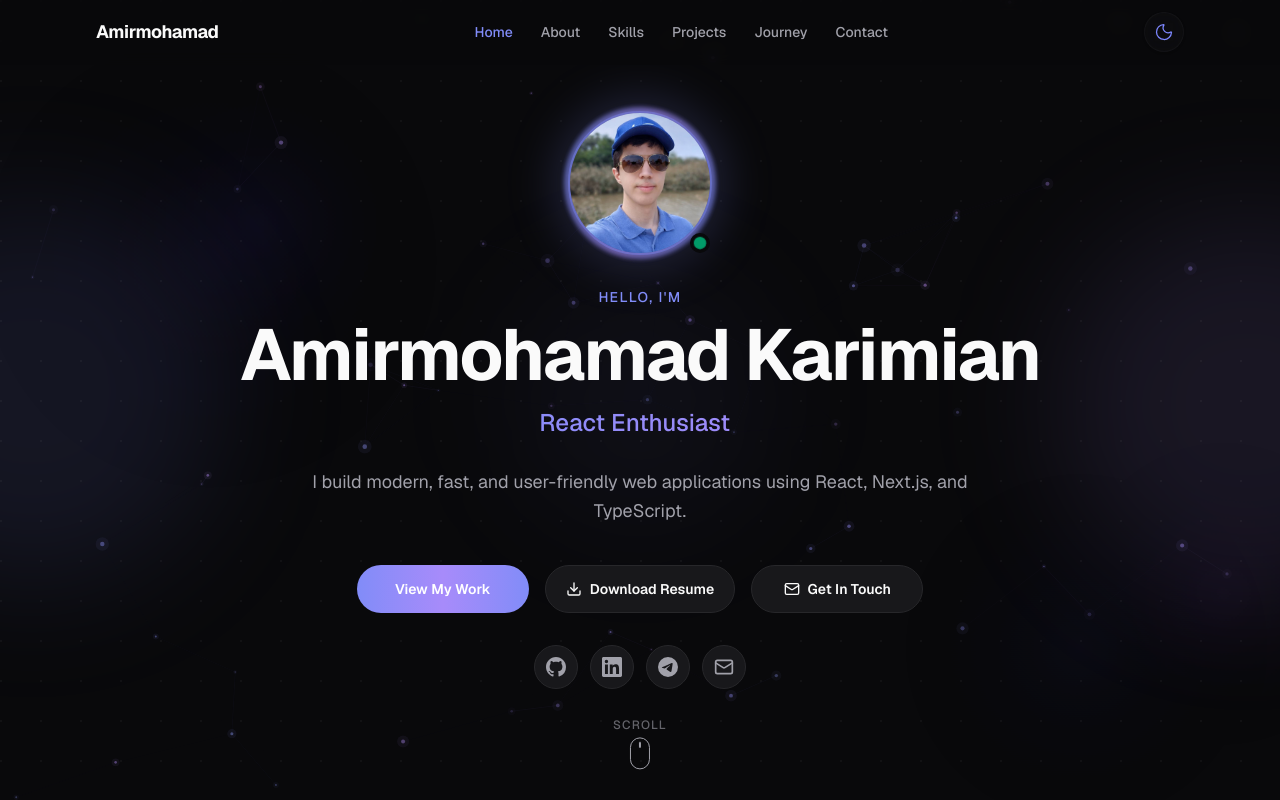
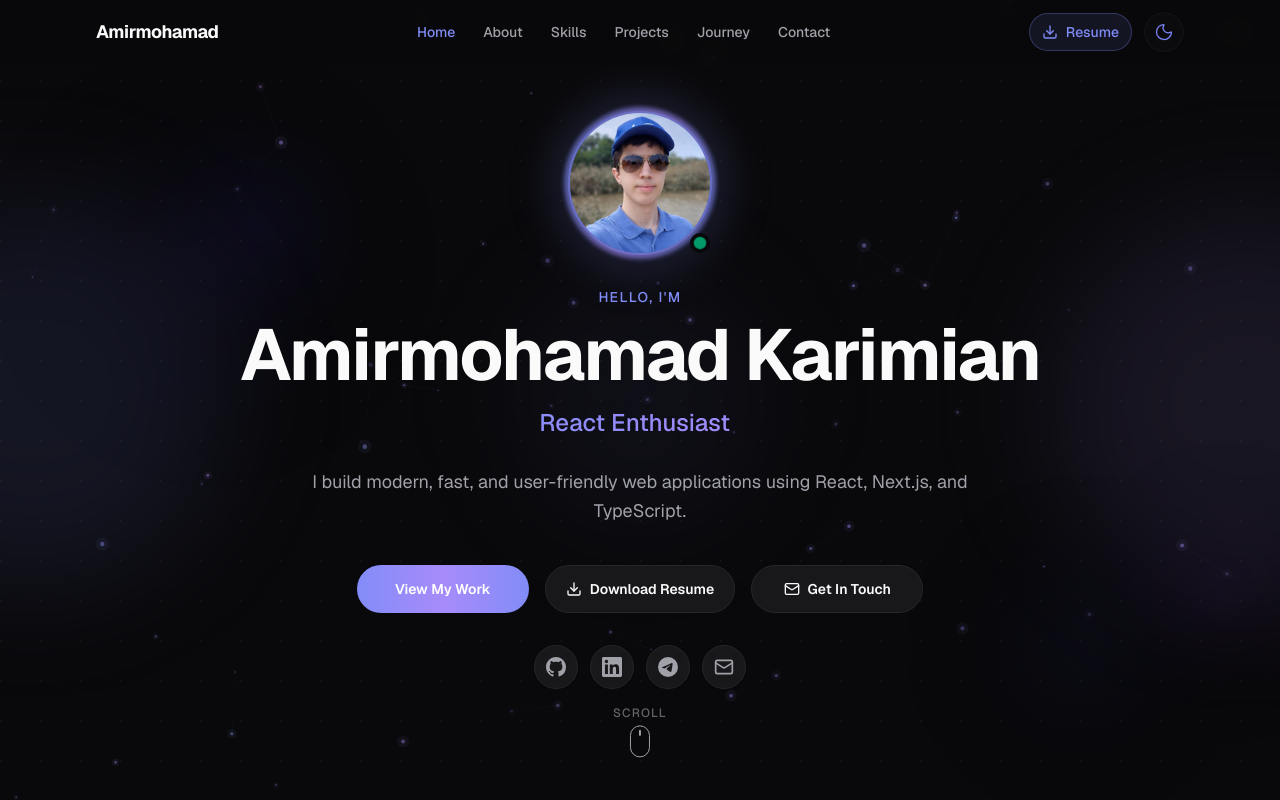
Before and after one commit to amirmohamadkarimian/portfolio, a Next.js app: page / in a window 1280 px wide. Shown: the top 800 px of the page. Built offline with nearby package versions, Linux system fonts and the light colour scheme.

Commit message:
moving cv

```diff
--- a/src/components/Hero.tsx
+++ b/src/components/Hero.tsx
@@ -153,7 +153,7 @@ export function Hero() {
           href="#about"
           onClick={(e) => scrollToSection(e, "#about")}
           aria-label="Scroll to about section"
-          className="animate-bounce-subtle absolute bottom-3 left-1/2 flex flex-col items-center gap-1 text-muted transition-colors duration-150 hover:text-accent"
+          className="animate-bounce-subtle absolute bottom-6 left-1/2 flex flex-col items-center gap-1 text-muted transition-colors duration-150 hover:text-accent"
         >
           <span className="text-xs font-medium uppercase tracking-widest opacity-60">
             scroll
--- a/src/components/Navbar.tsx
+++ b/src/components/Navbar.tsx
@@ -1,5 +1,6 @@
 "use client";
 
+import { Download } from "lucide-react";
 import { useEffect, useState } from "react";
 import { navLinks, siteConfig } from "@/lib/data";
 import { scrollToSection } from "@/lib/scrollTo";
@@ -186,7 +187,15 @@ export function Navbar() {
         </ul>
 
         {/* ── Right side ───────────────────────────────────────────── */}
-        <div className="flex items-center gap-3">
+        <div className="flex items-center gap-2 sm:gap-3">
+          <a
+            href={siteConfig.resume}
+            download
+            className="hidden items-center gap-2 rounded-full border border-accent/30 bg-accent/10 px-3 py-2 text-sm font-medium text-accent transition-colors duration-150 hover:bg-accent/20 sm:inline-flex"
+          >
+            <Download className="h-4 w-4" />
+            <span className="hidden md:inline">Resume</span>
+          </a>
           <ThemeToggle />
           <button
             type="button"
@@ -247,6 +256,16 @@ export function Navbar() {
               />
             ))}
           </ul>
+
+          <a
+            href={siteConfig.resume}
+            download
+            onClick={closeMobile}
+            className="mt-4 inline-flex items-center justify-center gap-2 rounded-full border border-accent/30 bg-accent/10 px-4 py-3 text-sm font-semibold text-accent transition-colors duration-150 hover:bg-accent/20"
+          >
+            <Download className="h-4 w-4" />
+            Download Resume
+          </a>
         </div>
       </div>
     </header>
```
